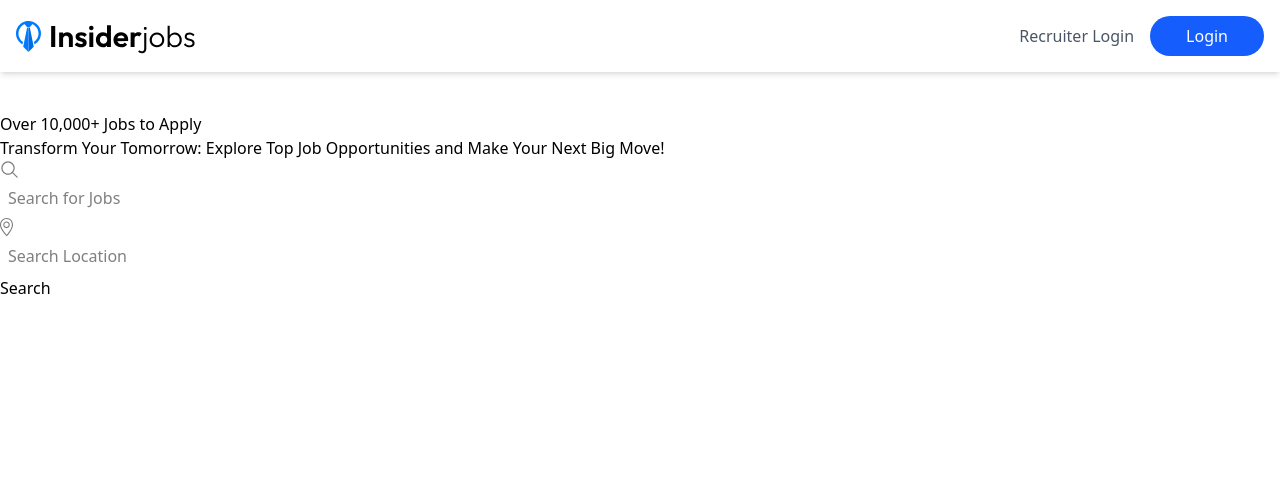
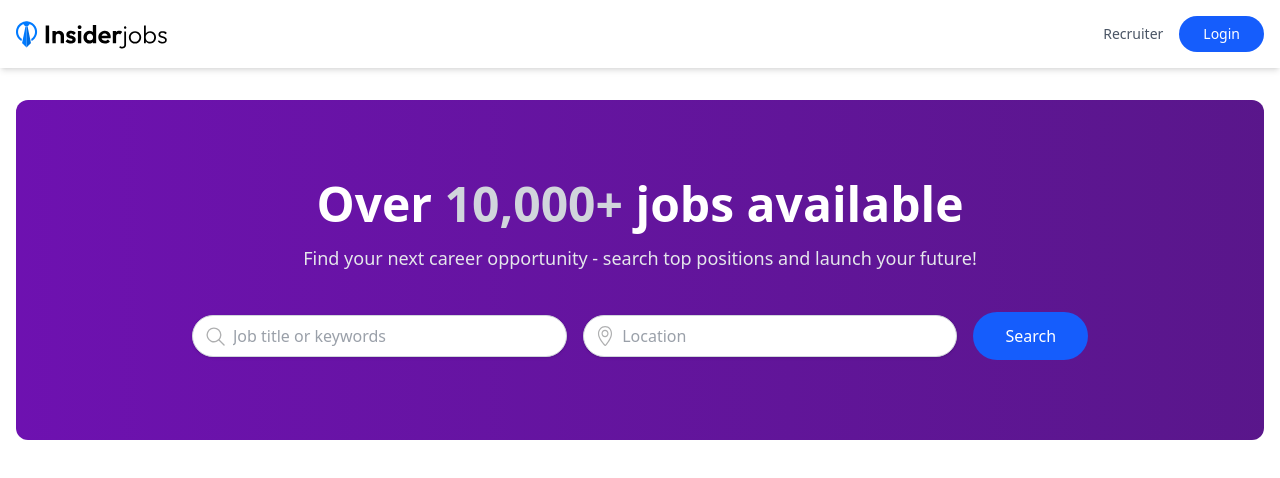
Before and after one commit to GauravRoy092/job-seeking, a React (Vite) app in the folder client/: page / in a window 1280 px wide. Shown: the top 478 px of the page. Built offline with nearby package versions, Linux system fonts and the light colour scheme; no server answers.

Commit message:
finally search box is good

```diff
--- a/client/src/components/Hero.jsx
+++ b/client/src/components/Hero.jsx
@@ -1,33 +1,64 @@
-import React from 'react'
-import { assets } from '../assets/assets'
+import React from 'react';
+import { assets } from '../assets/assets';
 
 const Hero = () => {
   return (
-    <div className='container 2xl:px-20 py-10 mx-auto'>
-        <div>
-            <h2>Over 10,000+ Jobs to Apply</h2>
-            <p>Transform Your Tomorrow: Explore Top Job Opportunities and Make Your Next Big Move!
+    <div className="relative bg-gradient-to-r from-purple-800 to-purple-900 text-white
+                    py-8 sm:py-20 px-2 sm:px-4 text-center
+                    rounded-xl sm:mx-4 mx-2 mt-6 sm:mt-8">
+      <div className="max-w-4xl mx-auto">
+        <div className="mb-8 sm:mb-10">
+          <h2 className="text-2xl sm:text-4xl md:text-5xl font-bold mb-3 sm:mb-4">
+            Over <span className="text-gray-300">10,000+</span> jobs available
+          </h2>
+          <p className="text-sm sm:text-lg text-gray-200 px-2 sm:px-4">
+            Find your next career opportunity - search top positions and launch your future!
           </p>
-            <div>
-                <div>
-                    <img loading="lazy" src={assets.search_icon} alt="" />
-                    <input type="text"
-                    placeholder = "Search for Jobs"
-                    className='max-sm:text-xs p-2 rounded outline-none w-full' />
         </div>
-                <div>
-                    <img loading="lazy" src={assets.location_icon} alt="" />
-                    <input type="text"
-                    placeholder = "Search Location"
-                    className='max-sm:text-xs p-2 rounded outline-none w-full' />
+
+        {/* Search Bar Container */}
+        <div className="flex flex-col sm:flex-row gap-4 items-center justify-center w-full">
+          {/* Job Title or Keywords */}
+          <div className="flex items-center bg-white border border-gray-300
+                        rounded-full px-3 py-2 w-full sm:flex-1 shadow-sm">
+            <img
+              src={assets.search_icon}
+              alt="Search"
+              className="w-5 h-5 mr-2 opacity-60"
+            />
+            <input
+              type="text"
+              placeholder="Job title or keywords"
+              className="w-full text-sm sm:text-base border-none outline-none text-gray-700"
+            />
           </div>
-                <button>
+
+          {/* Location */}
+          <div className="flex items-center bg-white border border-gray-300
+                        rounded-full px-3 py-2 w-full sm:flex-1 shadow-sm">
+            <img
+              src={assets.location_icon}
+              alt="Location"
+              className="w-5 h-5 mr-2 opacity-60"
+            />
+            <input
+              type="text"
+              placeholder="Location"
+              className="w-full text-sm sm:text-base border-none outline-none text-gray-700"
+            />
+          </div>
+
+          {/* Search Button */}
+          <button className="bg-blue-600 hover:bg-blue-700 text-white
+                           px-4 sm:px-8 py-2 sm:py-3
+                           rounded-full w-full sm:w-auto
+                           transition-colors text-sm sm:text-base">
             Search
           </button>
         </div>
       </div>
     </div>
-  )
-}
+  );
+};
 
-export default Hero
+export default Hero;
--- a/client/src/components/Navbar.jsx
+++ b/client/src/components/Navbar.jsx
@@ -1,39 +1,64 @@
 import React from "react";
-import { Link } from "react-router-dom"; // Added missing Link import
+import { Link } from "react-router-dom";
 import { assets } from "../assets/assets";
-import { SignIn, useClerk, UserButton, useUser } from "@clerk/clerk-react";
+import { useClerk, UserButton, useUser } from "@clerk/clerk-react";
 
 const Navbar = () => {
   const { openSignIn } = useClerk();
   const { user } = useUser();
 
   return (
-    <div className="shadow-md py-4">
-      {/* Fixed breakpoint class syntax */}
-      <div className="container px-4 2xl:px-20 mx-auto flex justify-between items-center">
-        <img loading="lazy" src={assets.logo} alt="Logo" />
+    <div className="shadow-md py-3 sm:py-4">
+      <div className="container px-4 2xl:px-20 mx-auto
+                      flex flex-wrap justify-between items-center">
+        {/* Logo */}
+        <img
+          loading="lazy"
+          src={assets.logo}
+          alt="Logo"
+          className="h-8 w-auto max-sm:h-7"
+        />
+
+        {/* Right side (User info or Login) */}
         {user ? (
-          // User logged-in state
-          <div className="flex items-center gap-4">
-            <Link to="/Applications" className="text-gray-600 hover:text-blue-600">
-              Applied Jobs
+          <div className="flex flex-wrap items-center gap-3 sm:gap-4 mt-2 sm:mt-0">
+            <Link
+              to="/Applications"
+              className="text-gray-600 hover:text-blue-600
+                         text-sm max-sm:text-xs"
+            >
+              <span className="max-sm:hidden">Applied Jobs</span>
+              <span className="sm:hidden">Jobs</span>
             </Link>
-            <span className="text-gray-400">|</span>
-            <span className="text-gray-600">
-            Welcome!, {user.firstName} {user.lastName}
+
+            {/* You can remove or style the separator as needed */}
+            <span className="text-gray-400 text-sm max-sm:hidden">|</span>
+
+            <span className="text-gray-600 text-sm max-sm:text-xs truncate max-w-[120px]">
+              Hi, {user.firstName}
             </span>
-            <UserButton afterSignOutUrl="/" />
+
+            {/* User avatar/sign out */}
+            <UserButton
+              afterSignOutUrl="/"
+              appearance={{
+                elements: {
+                  avatarBox: "h-8 w-8 max-sm:h-7 max-sm:w-7",
+                },
+              }}
+            />
           </div>
         ) : (
-          // Guest state
-          <div className="flex gap-4 max-sm:text-xs">
-            {/* Removed invalid ☐ symbol */}
-            <button className="text-gray-600 hover:text-blue-600">
-              Recruiter Login
+          <div className="flex flex-wrap items-center gap-3 sm:gap-4 mt-2 sm:mt-0">
+            <button className="text-gray-600 hover:text-blue-600
+                               text-sm max-sm:text-xs">
+              Recruiter
             </button>
             <button
               onClick={() => openSignIn()}
-              className="bg-blue-600 hover:bg-blue-400 text-white px-6 sm:px-9 py-2 rounded-full"
+              className="bg-blue-600 hover:bg-blue-400 text-white
+                         px-4 sm:px-6 py-1.5 sm:py-2
+                         rounded-full text-sm max-sm:text-xs"
             >
               Login
             </button>
```
Lines whose indentation alone changed are shown as unchanged.
